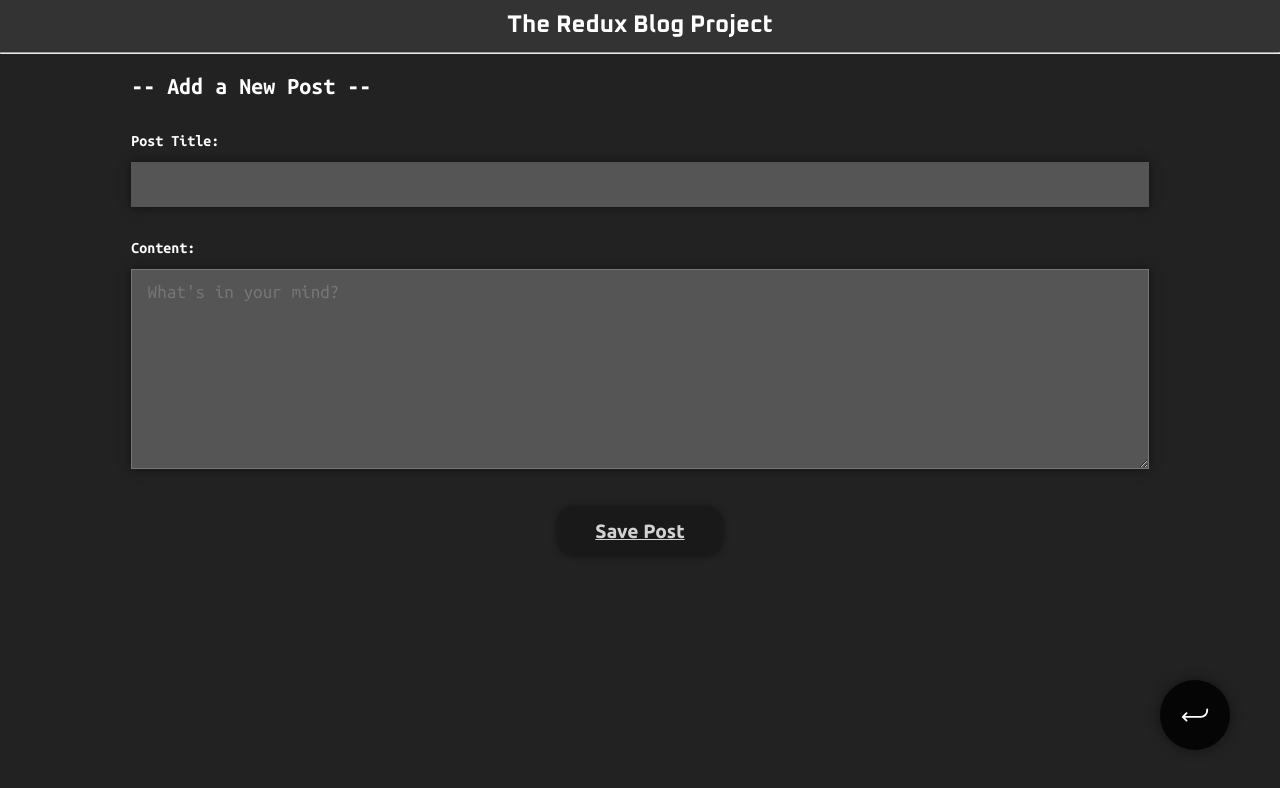
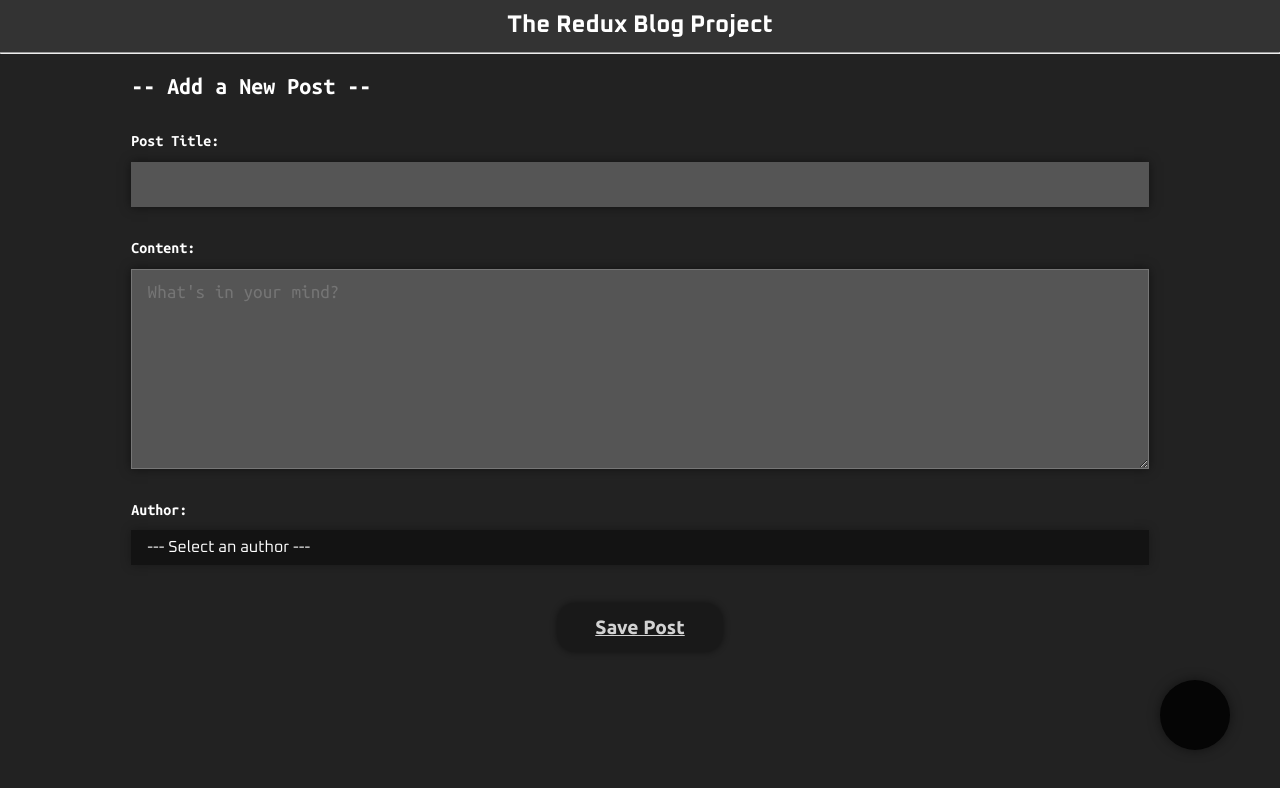
Before and after one commit to arianXdev/blog-redux-project, a React (Vite) app: page /add in a window 1280 px wide. Shown: the top 788 px of the page. Built offline with nearby package versions, Linux system fonts and the light colour scheme; a web font is replaced by a local one.

Commit message:
feat: created <PostAuthor /> component to show the author name

```diff
--- a/src/app/store.js
+++ b/src/app/store.js
@@ -1,4 +1,5 @@
 import { configureStore } from "@reduxjs/toolkit";
+
 import postsReducer from "../features/posts/postsSlice";
 import usersReducer from "../features/users/usersSlice";
 
--- a/src/features/posts/AddPostForm.css
+++ b/src/features/posts/AddPostForm.css
@@ -15,6 +15,7 @@
 }
 
 .add__group {
+	position: relative;
 	width: 100%;
 	display: flex;
 	flex-direction: column;
@@ -70,3 +71,27 @@
 	opacity: 0.8;
 	text-decoration: underline;
 }
+
+.add__select {
+	font-family: var(--oxanium-font) !important;
+	position: relative;
+	padding: 0.5em 1em !important;
+	background: #131313;
+	color: white;
+	-moz-appearance: none; /* Firefox */
+	-webkit-appearance: none; /* Safari and Chrome */
+	appearance: none;
+	box-shadow: 0 0 10px rgba(0, 0, 0, 0.3);
+}
+
+.add__select ~ ion-icon {
+	position: absolute;
+	top: 40px;
+	right: 15px;
+	font-size: 1em !important;
+	transition: all 0.5s ease-in-out;
+}
+
+.add__select:active ~ ion-icon {
+	transform: rotate(180deg);
+}
--- a/src/features/posts/AddPostForm.jsx
+++ b/src/features/posts/AddPostForm.jsx
@@ -1,7 +1,7 @@
 import { useState } from "react";
 import { useNavigate } from "react-router-dom";
 
-import { useDispatch } from "react-redux";
+import { useDispatch, useSelector } from "react-redux";
 import { postAdded } from "./postsSlice";
 
 import "./AddPostForm.css";
@@ -9,24 +9,34 @@ import "./AddPostForm.css";
 const AddPostForm = () => {
 	const [title, setTitle] = useState("");
 	const [content, setContent] = useState("");
+	const [userId, setUserId] = useState("");
 
 	const navigate = useNavigate();
 	const dispatch = useDispatch();
 
-	const canSave = Boolean(title) && Boolean(content);
+	const users = useSelector((state) => state.users);
 
 	const onTitleChanged = (e) => setTitle(e.target.value);
 	const onContentChanged = (e) => setContent(e.target.value);
+	const onAuthorChanged = (e) => setUserId(e.target.value);
 
 	const onSavePostClicked = () => {
 		if (title && content) {
-			dispatch(postAdded(title, content));
+			dispatch(postAdded(title, content, userId));
 
 			navigate("/");
 			setTitle("");
 			setContent("");
 		}
 	};
+
+	const canSave = Boolean(title) && Boolean(content) && Boolean(userId);
+
+	const usersOptions = users.map((user) => (
+		<option key={user.id} value={user.id}>
+			{user.name}
+		</option>
+	));
 
 	return (
 		<section className="add">
@@ -48,6 +58,17 @@ const AddPostForm = () => {
 						<textarea id="postContent" className="add__content" name="postContent" value={content} onChange={onContentChanged} placeholder="What's in your mind?" />
 					</div>
 
+					<div className="add__group">
+						<label className="add__label" htmlFor="postAuthor">
+							Author:
+						</label>
+						<select id="postAuthor" value={userId} onChange={onAuthorChanged} className="add__select">
+							<option value="">--- Select an author ---</option>
+							{usersOptions}
+						</select>
+						<ion-icon name="chevron-down-outline"></ion-icon>
+					</div>
+
 					<button onClick={onSavePostClicked} type="button" className="add__btn" disabled={!canSave}>
 						Save Post
 					</button>
--- /dev/null
+++ b/src/features/posts/PostAuthor.css
@@ -0,0 +1,9 @@
+.post__author {
+	font-family: var(--mono-font);
+	font-size: 0.9em;
+	opacity: 0.7;
+	user-select: none;
+	-webkit-user-select: none;
+	pointer-events: none;
+	-webkit-pointer-events: none;
+}
--- /dev/null
+++ b/src/features/posts/PostAuthor.jsx
@@ -0,0 +1,11 @@
+import { useSelector } from "react-redux";
+
+import "./PostAuthor.css";
+
+const PostAuthor = ({ userId }) => {
+	const author = useSelector((state) => state.users.find((user) => user.id === userId));
+
+	return <span className="post__author">by {author ? author.name : "Unknown author"}</span>;
+};
+
+export default PostAuthor;
--- a/src/features/posts/PostsList.css
+++ b/src/features/posts/PostsList.css
@@ -27,10 +27,11 @@
 }
 
 .post-item__title {
-	margin-bottom: 0.5em;
+	margin-bottom: 0.1em;
 }
 
 .post-item__content {
+	padding-top: 0.9em;
 	font-size: 0.95em;
 	line-height: 1.5;
 }
--- a/src/features/posts/PostsList.jsx
+++ b/src/features/posts/PostsList.jsx
@@ -1,5 +1,8 @@
 import { useSelector } from "react-redux";
 import { Link } from "react-router-dom";
+
+import PostAuthor from "./PostAuthor";
+
 import "./PostsList.css";
 
 /*
@@ -15,6 +18,7 @@ const PostsList = () => {
 			<h3 className="post-item__title">
 				<Link to={`/posts/${post.id}`}>{post.title}</Link>
 			</h3>
+			<PostAuthor userId={post.user} />
 			<p className="post-item__content">{post.content.substring(0, 100)}</p>
 			<Link to={`/posts/${post.id}`} className="post-item__view-btn">
 				<ion-icon name="expand-outline"></ion-icon>
--- a/src/features/posts/postsSlice.js
+++ b/src/features/posts/postsSlice.js
@@ -47,12 +47,13 @@ const postsSlice = createSlice({
 				state.push(action.payload);
 			},
 
-			prepare: (title, content) => {
+			prepare: (title, content, userId) => {
 				return {
 					payload: {
 						id: nanoid(),
 						title,
 						content,
+						user: userId,
 					},
 				};
 			},
```
